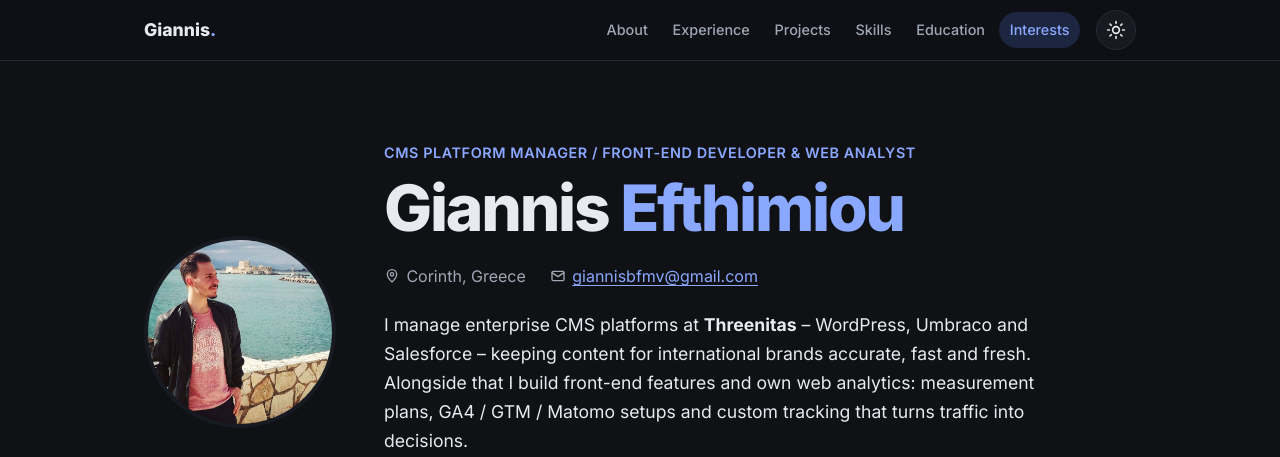
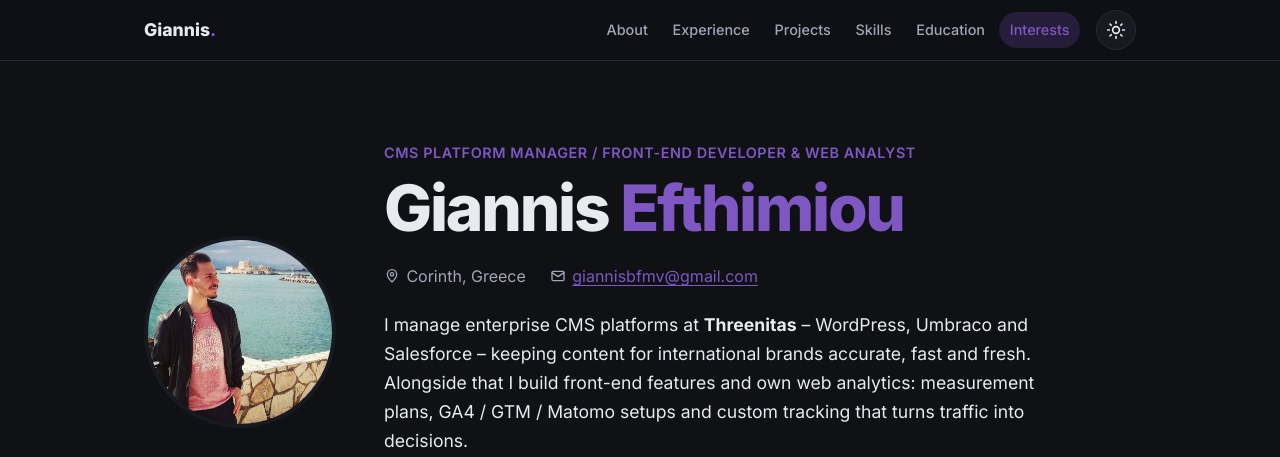
Before and after one commit to giannisBFMV/giannisBFMV.github.io, a plain HTML site: page index.html in a window 1280 px wide. Shown: the top 457 px of the page. Drawn offline with Linux system fonts and the dark colour scheme.

Commit message:
Use purple (#7e57c2) accent in dark mode
Co-Authored-By: Claude Opus 5.5 <noreply@anthropic.com>

```diff
--- a/css/styles.css
+++ b/css/styles.css
@@ -16,13 +16,13 @@
 @media (prefers-color-scheme: dark) {
   :root:not([data-theme="light"]) {
     --bg: #0f1115; --surface: #171a21; --text: #e8eaef; --muted: #a0a7b4;
-    --border: #262a33; --accent: #8aa8ff; --accent-soft: #1d2640;
+    --border: #262a33; --accent: #7e57c2; --accent-soft: #261d3a;
     --shadow: none; color-scheme: dark;
   }
 }
 :root[data-theme="dark"] {
   --bg: #0f1115; --surface: #171a21; --text: #e8eaef; --muted: #a0a7b4;
-  --border: #262a33; --accent: #8aa8ff; --accent-soft: #1d2640;
+  --border: #262a33; --accent: #7e57c2; --accent-soft: #261d3a;
   --shadow: none; color-scheme: dark;
 }
 
```
